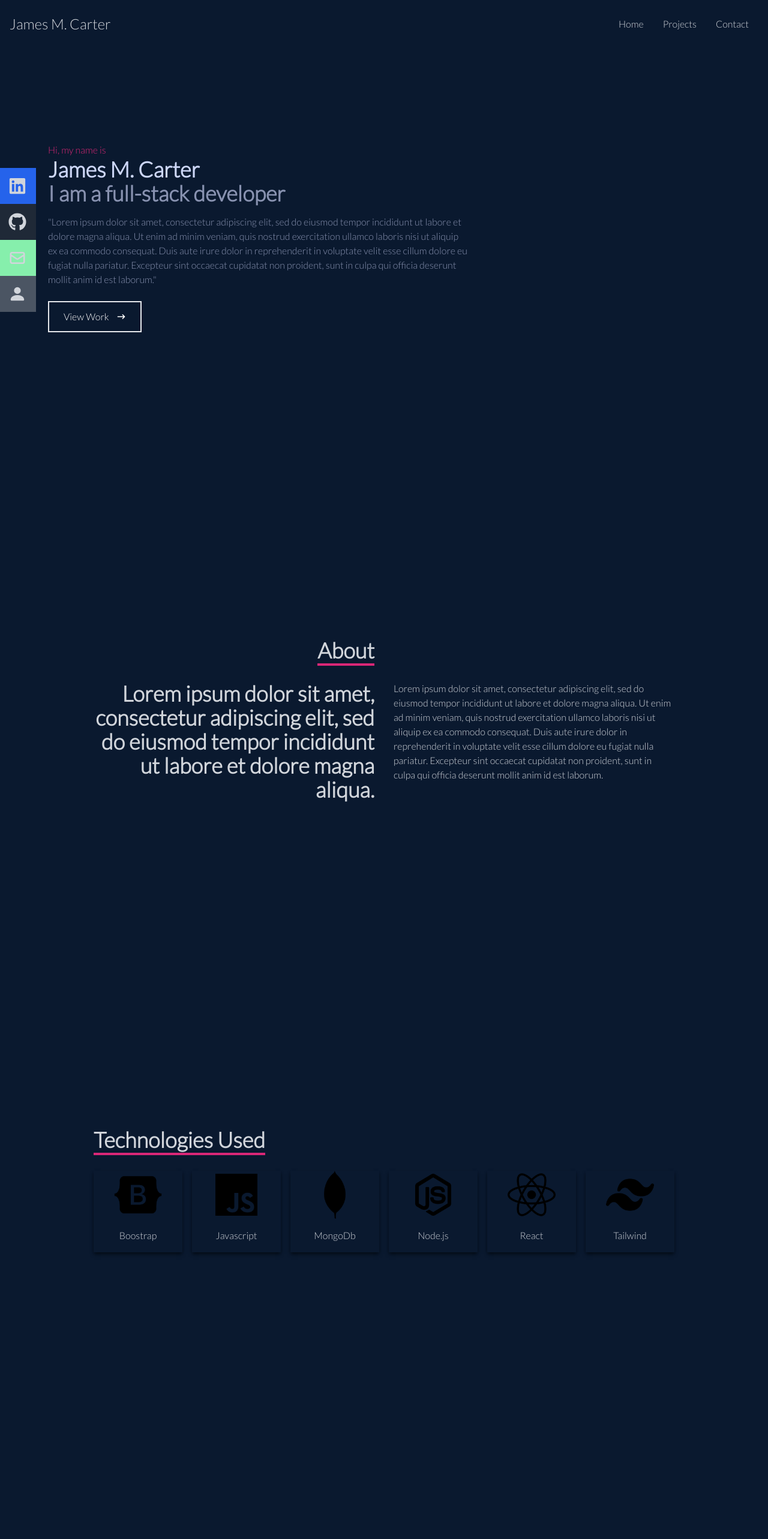
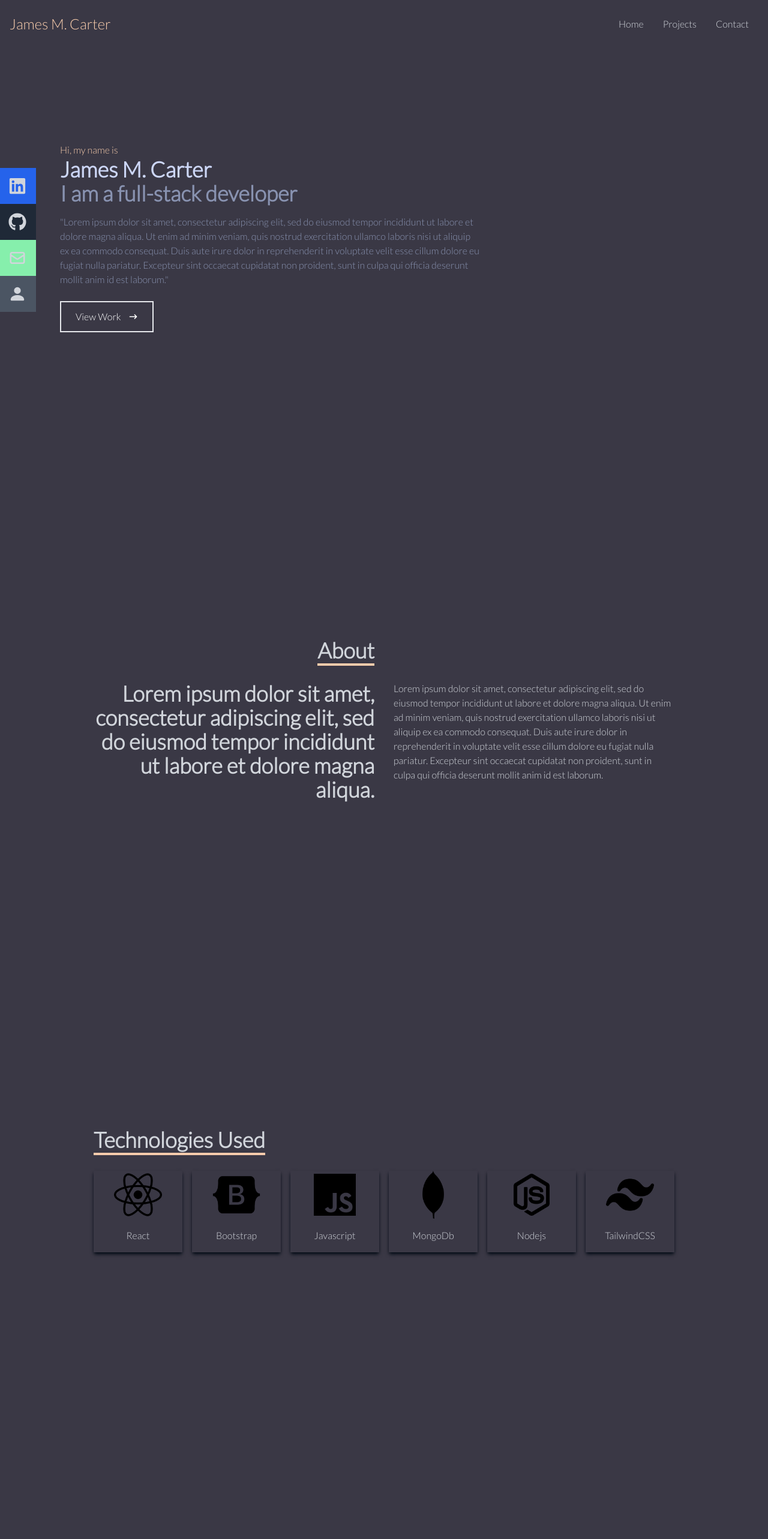
Before and after one commit to carterjamesmike/react-portfolio, a React (Vite) app: page / in a window 1280 px wide. Shown: the top 2566 px of the page at 60% size. Built offline with nearby package versions, Linux system fonts and the light colour scheme.

Commit message:
Added map function for skills instead of repeating div

```diff
--- a/src/App.jsx
+++ b/src/App.jsx
@@ -14,9 +14,9 @@ function App() {
       <Navbar />
       <Home />
       <About />
-      {/* <Footer /> */}
       <Skills />
       <Projects />
+      <Footer />
     </div>
   )
 }
--- a/src/components/About.jsx
+++ b/src/components/About.jsx
@@ -2,11 +2,11 @@ import React from 'react'
 
 const About = () => {
     return (
-        <div name='abou' className='w-full h-screen bg-[#0a192f] text-gray-300 '>
+        <div name='abou' className='w-full h-screen primary-bg text-gray-300 '>
             <div className='flex flex-col justify-center items-center w-full h-full'>
                 <div className='max-w-[1000px] w-full px-4 grid grid-cols-2 gap-8'>
                     <div className='sm:text-right pb-8 pl-4'>
-                        <p className='text-4xl font-bold inline border-b-4 border-pink-600'>About</p>
+                        <p className='text-4xl font-bold inline border-b-4 accent-color'>About</p>
                     </div>
                     <div></div>
                 </div>
--- a/src/components/Footer.jsx
+++ b/src/components/Footer.jsx
@@ -1,16 +1,26 @@
 import React, { useState } from "react";
-import {FaBars, FaTimes, FaGithub, FaLinkedin} from "react-icons/fa";
-import {HiOutlineMail} from "react-icons/hi";
-import {BsFillPersonFill} from 'react-icons/bs'
+import Bootstrap from '../assets/bootstrap_icon.png';
+import Javascript from '../assets/js_icon.png';
+import MongoDb from '../assets/mongodb_icon.png';
+import NodeJs from '../assets/nodejs_icon.png';
+import ReactJs from '../assets/react_icon.png';
+import Tailwind from '../assets/tailwind_icon.png';
 
 const Footer = () => {
+      const data = [
+      { id: 1, name: "Boostrap", icon: Bootstrap },
+      { id: 2, name: "Javascript", icon: Javascript },
+      { id: 3, name: "MongoDb", icon: MongoDb },
+    ];
+
     return (
-        <div className=" bg-red-900 h-10 flex justify-between items-center w-full">
-            <ul className="hidden md:flex">
-                <li>Projects </li>
-                <li>Contact</li>
-            </ul>
+        <div className="h-10 flex justify-between items-center w-full">
+
         </div>
+
+
+
+
 
     )
 }
--- a/src/components/Home.jsx
+++ b/src/components/Home.jsx
@@ -3,11 +3,11 @@ import {HiArrowNarrowRight} from 'react-icons/hi';
 
 const Home = () => {
     return (
-        <div name='home' className='w-full h-screen bg-[#0a192f]'>
+        <div name='home' className='w-full h-screen primary-bg'>
 
             {/* Container */}
-            <div className="max-2-[1000px] mx-auto pr-8 pl-[80px] flex flex-col justify-center h-full ">
-                <p className="text-pink-600">Hi, my name is</p>
+            <div className="max-2-[1000px] mx-auto pr-8 pl-[100px] flex flex-col justify-center h-full ">
+                <p className="accent-text">Hi, my name is</p>
                 <h1 className="text-4xl sm:7xl font-bold text-[#ccd6f6]">James M. Carter</h1>
                 <h2 className="text-4xl sm:tx-7xl font-bold text-[#8892b0]">I am a full-stack developer</h2>
                 <p className="text-[#8892b0] py-4 max-w-[700px]">"Lorem ipsum dolor sit amet, consectetur adipiscing elit, sed do eiusmod tempor incididunt ut labore et dolore magna aliqua. Ut enim ad minim veniam, quis nostrud exercitation ullamco laboris nisi ut aliquip ex ea commodo consequat. Duis aute irure dolor in reprehenderit in voluptate velit esse cillum dolore eu fugiat nulla pariatur. Excepteur sint occaecat cupidatat non proident, sunt in culpa qui officia deserunt mollit anim id est laborum."</p>
--- a/src/components/Projects.jsx
+++ b/src/components/Projects.jsx
@@ -9,10 +9,10 @@ import YourVillage from '../assets/projects/your_village.jpg'
 
 const Projects = () => {
   return (
-    <div name='work' className='bg-[#0a192f] w-full md:h-screen text-gray-300'>
+    <div name='work' className='primary-bg w-full md:h-screen text-gray-300'>
         <div className='max-w-[1000px] mx-auto p-4 flex flex-col justify-center w-full h-full'>
             <div className='pb-8'>
-                <p className='text-4xl font-bold inline border-b-4 text-gray-300 border-pink-600'>Projects</p>
+                <p className='text-4xl font-bold inline border-b-4 text-gray-300 accent-color'>Projects</p>
             </div>
 
             {/* Container */}
--- a/src/components/Skills.jsx
+++ b/src/components/Skills.jsx
@@ -3,44 +3,35 @@ import Bootstrap from '../assets/bootstrap_icon.png';
 import Javascript from '../assets/js_icon.png';
 import MongoDb from '../assets/mongodb_icon.png';
 import NodeJs from '../assets/nodejs_icon.png';
-import ReactIcon from '../assets/react_icon.png';
+import ReactJs from '../assets/react_icon.png';
 import Tailwind from '../assets/tailwind_icon.png';
 
 
 const Skills = () => {
+    const data = [
+        {id: 1,icon:ReactJs , name: "React"},
+        {id: 2,icon:Bootstrap , name: "Bootstrap"},
+        {id: 3,icon:Javascript , name: "Javascript"},
+        {id: 4,icon:MongoDb , name: "MongoDb"},
+        {id: 5,icon:NodeJs , name: "Nodejs"},
+        {id: 6,icon:Tailwind , name: "TailwindCSS"},
+    ]
+
 
     return (
-        <div name='skills' className='w-full h-screen bg-[#0a192f] text-gray-300 py-4'>
+        <div name='skills' className='w-full h-screen primary-bg text-gray-300 py-4'>
             {/* Container */}
             <div className='max-w-[1000px] mx-auto p-4 flex flex-col justify-center w-full h-full'>
                 <div>
-                    <p className='font-bold inline border-b-4 border-pink-600 text-4xl '>Technologies Used</p>
+                    <p className='font-bold inline border-b-4 accent-color text-4xl '>Technologies Used</p>
                 </div>
                 <div className='w-full grid grid-cols-2 sm:grid-cols-6 gap-4 text-center py-8'>
-                    <div className='shadow-md shadow-[#040c16] hover:scale-110 duration-500'>
-                        <img className='w-20 mx-auto' src={Bootstrap} alt="bootstrap icon" />
-                        <p className='my-4'>Boostrap</p>
-                    </div>
-                    <div className='shadow-md shadow-[#040c16] hover:scale-110 duration-500'>
-                        <img className='w-20 mx-auto' src={Javascript} alt="bootstrap icon" />
-                        <p className='my-4'>Javascript</p>
-                    </div>
-                    <div className='shadow-md shadow-[#040c16] hover:scale-110 duration-500'>
-                        <img className='w-20 mx-auto' src={MongoDb} alt="bootstrap icon" />
-                        <p className='my-4'>MongoDb</p>
-                    </div>
-                    <div className='shadow-md shadow-[#040c16] hover:scale-110 duration-500'>
-                        <img className='w-20 mx-auto' src={NodeJs} alt="bootstrap icon" />
-                        <p className='my-4'>Node.js</p>
-                    </div>
-                    <div className='shadow-md shadow-[#040c16] hover:scale-110 duration-500'>
-                        <img className='w-20 mx-auto' src={ReactIcon} alt="bootstrap icon" />
-                        <p className='my-4'>React</p>
-                    </div>
-                    <div className='shadow-md shadow-[#040c16] hover:scale-110 duration-500'>
-                        <img className='w-20 mx-auto' src={Tailwind} alt="bootstrap icon" />
-                        <p className='my-4'>Tailwind</p>
-                    </div>
+                    {data.map(tech => (
+                        <div key={tech.id} className='shadow-md shadow-[#040c16] hover:scale-110 duration-500'>
+                            <img className='w-20 mx-auto' src={tech.icon} alt="{tech.name}" />
+                            <p className='my-4'>{tech.name}</p>
+                        </div>
+                    ))}
                 </div>
             </div>
         </div>
--- a/src/components/navbar.jsx
+++ b/src/components/navbar.jsx
@@ -8,9 +8,9 @@ const Navbar = () => {
     const handleClick = () => setNav(!nav
         )
     return (
-        <div className="fixed w-full h-[80px] flex justify-between items-center px-4 bg-[#0a192f] text-gray-300">
+        <div className="fixed w-full h-[80px] flex justify-between items-center px-4 primary-bg text-gray-300">
 
-            <h1 className="text-2xl">James M. Carter</h1>
+            <h1 className="text-2xl accent-text">James M. Carter</h1>
 
             <ul className="hidden md:flex">
                 <li>Home</li>
@@ -25,7 +25,7 @@ const Navbar = () => {
             </div>
 
             {/* Mobile Menu */}
-            <ul className={!nav ? 'hidden' : 'absolute top-0 left-0 w-full h-screen bg-[#0a192f] flex flex-col justify-center items-center'}>
+            <ul className={!nav ? 'hidden' : 'absolute top-0 left-0 w-full h-screen primary-bg flex flex-col justify-center items-center'}>
                 <li className="py-6 text-4xl">Home</li>
                 <li className="py-6 text-4xl">Projects</li>
              <li className="py-6 text-4xl">Contact</li>
--- a/src/index.css
+++ b/src/index.css
@@ -32,3 +32,15 @@
     hsla(242, 74%, 61%, 0.8)
   )!important;
 }
+
+.primary-bg {
+  background-color: #3a3845;
+}
+
+.accent-color {
+  border-color: #f7ccac;
+}
+
+.accent-text {
+  color: #f7ccac
+}
```
